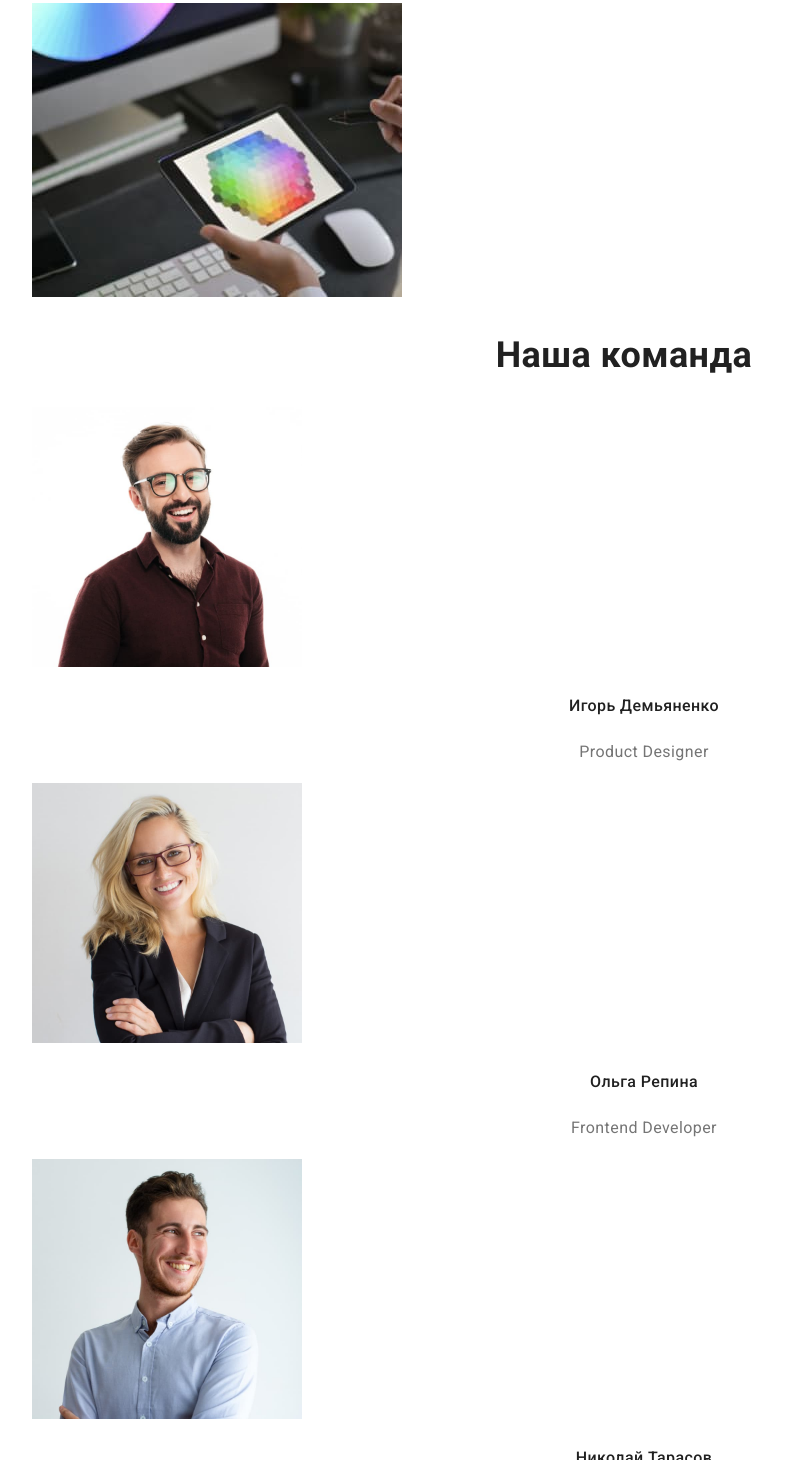
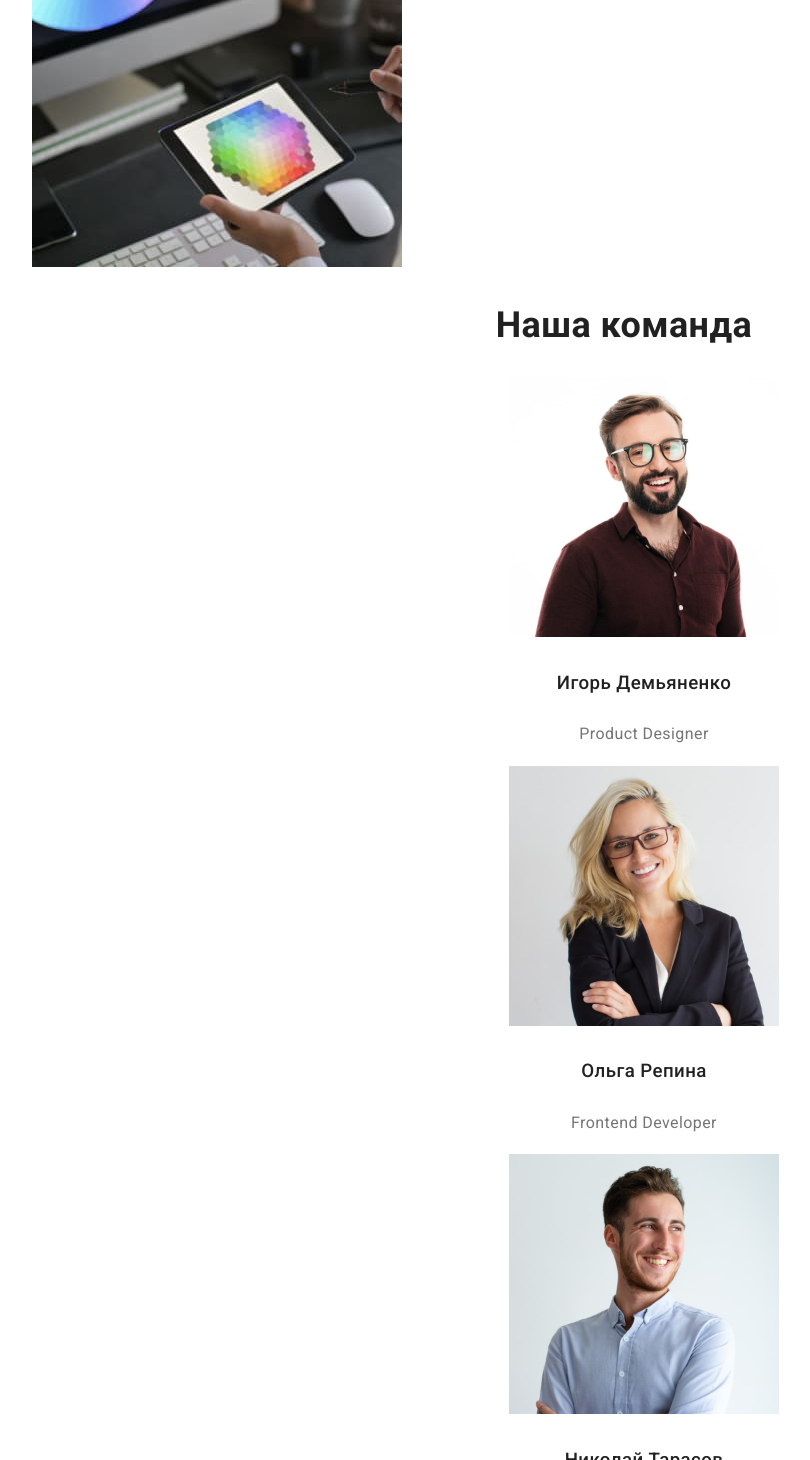
Before and after one commit to tolikbairov/goit-markup-hw-02, a plain HTML site: page index.html in a window 1280 px wide. Shown: the part 1340-2800 px from the top of the page, without its empty margins (16-826 px from the left). Drawn offline with Linux system fonts and the light colour scheme.

Commit message:
chage text size

```diff
--- a/css/styles.css
+++ b/css/styles.css
@@ -98,6 +98,7 @@ body {
   font-weight: 700;
 }
 .feature-list .title {
+  font-size: 14px;
   line-height: 1.14;
   text-transform: uppercase;
 }
@@ -108,12 +109,12 @@ body {
   text-align: center;
 }
 
-.team .title,
-.team .text {
+.team .list-element {
+  text-align: center;
   font-size: 16px;
   line-height: 1.88;
-  text-align: center;
 }
+
 .team .title {
   font-weight: 500;
 }
--- a/index.html
+++ b/index.html
@@ -108,7 +108,44 @@
         <h2 class="section-title">Наша команда</h2>
 
         <ul class="team list">
-          <li>
+          <li class="list-element">
+            <img
+              src="./images/product-designer-igor.jpg"
+              alt="промышленный дизайнер Игорь Демьяненко"
+              width="270"
+            />
+            <h3 class="title">Игорь Демьяненко</h3>
+            <p class="text">Product Designer</p>
+          </li>
+          <li class="list-element">
+            <img
+              src="./images/frontend-developer-olga.jpg"
+              alt="фронтенд-разработчик Ольга Репина"
+              width="270"
+            />
+            <h3 class="title">Ольга Репина</h3>
+            <p class="text">Frontend Developer</p>
+          </li>
+          <li class="list-element">
+            <img
+              src="./images/marketing-nikolai.jpg"
+              alt="маркетолог Николай Тарасов"
+              width="270"
+            />
+            <h3 class="title">Николай Тарасов</h3>
+            <p class="text">Markerting</p>
+          </li>
+          <li class="list-element">
+            <img
+              src="./images/ui-designer-michael.jpg"
+              alt="дизайнер пользовательского интерфейса Михаил Ермаков"
+              width="270"
+            />
+            <h3 class="title">Михаил Ермаков</h3>
+            <p class="text">UI Designer</p>
+          </li>
+        </ul>
+        <!-- <li>
             <img
               src="./images/product-designer-igor.jpg"
               alt="промышленный дизайнер Игорь Демьяненко"
@@ -144,7 +181,7 @@
             <h3 class="title">Михаил Ермаков</h3>
             <p class="text">UI Designer</p>
           </li>
-        </ul>
+        </ul> -->
       </section>
     </main>
 
```
